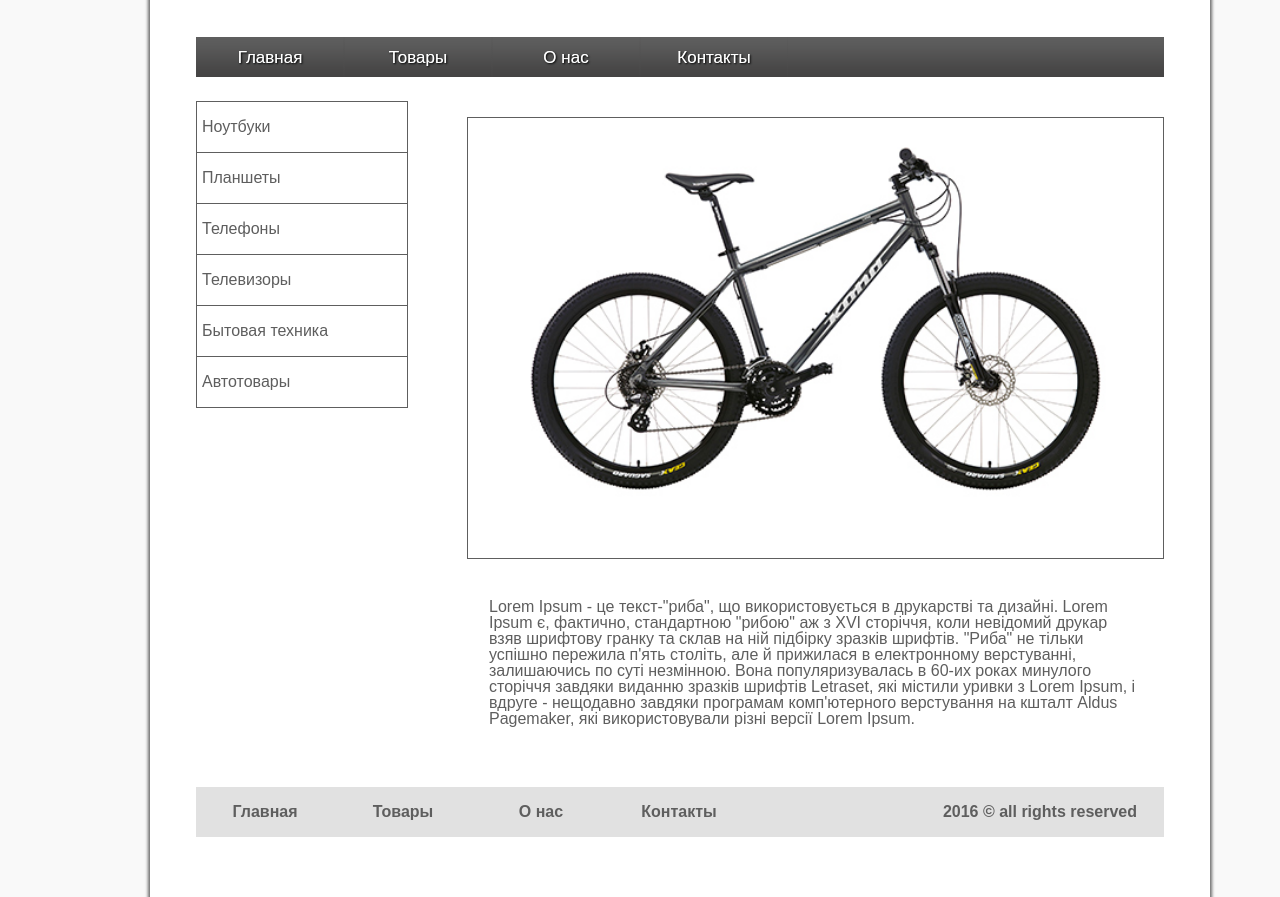
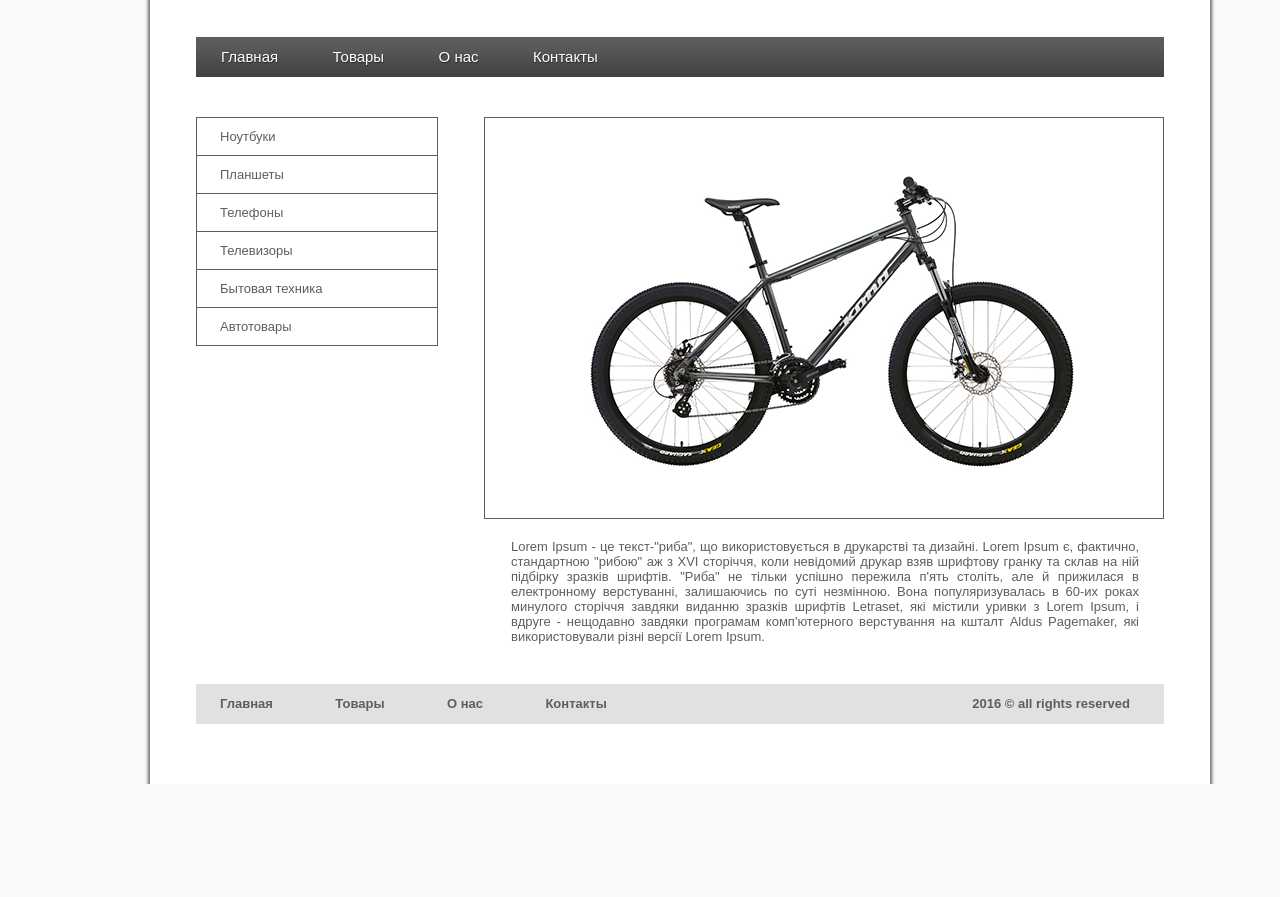
Before and after one commit to AlexNielsen/HomeWork-HTML-CSS, a plain HTML site: page 03_Homework 3/Index.html in a window 1280 px wide. Shown: the part 96-993 px from the top of the page. After the commit the page ends 880 px from the top, so only its background shows below. Drawn offline with Linux system fonts and the light colour scheme.

Commit message:
hw3 significant fix

```diff
--- a/03_Homework 3/CSS/Style.css
+++ b/03_Homework 3/CSS/Style.css
@@ -1,3 +1,7 @@
+* {
+  font-family: arial, sans-serif;
+}
+
 body {
   background-color: #f9f9f9;
   width: 1366px;
@@ -22,148 +26,103 @@ body {
 
 header {
   background: #5e5e5e url("../img/panel-gradient.png") repeat-x;
-  display: block;
-  width: auto;
-  height: 40px;
-  margin-top: 40px;
-  margin-left: 46px;
-  margin-right: 46px;
-}
-
-ul {
-  list-style: none;
-  padding-left: 0px;
-}
-
-.menu-top {
-  margin-top: auto;
-  margin-bottom: auto;
-  width: inherit;
-  height: 40px;
+  margin: 40px 46px auto 46px;
 }
 
 .top-bar {
-  display: table-cell;
-  vertical-align: middle;
-  width: 8em;
-  height: 30px;
-  margin-right: 10px;
-  padding: 5px;
-  text-decoration: none;
-  font-size: 17px;
+  display: inline-block;
+  line-height: 40px;
+  padding: 0 24px 0 24px;
+  font-size: 15px;
   color: #ffffff;
-  font-family: sans-serif;
-  text-align: center;
-  border-right: 1px solid;
-  border-left: 1px solid;
-  -webkit-border-image: -webkit-linear-gradient(#5e5e5e, #444343) 1 100%;
-  -o-border-image: -o-linear-gradient(#5e5e5e, #444343) 1 100%;
-  border-image: linear-gradient(#5e5e5e, #444343) 1 100%;
-/*border-image-source: url("../img/panel-gradient.png") no-repeat;*/
-  text-shadow: 1px 1px 2px black, 0 0;
+  text-shadow: 0.5px 0.866px 1px rgba(0, 0, 0, 0.5);
+  font-weight: 100;
+  border-right: 1px solid transparent;
+  border-left: 1px solid transparent;
 }
 
 .top-bar:hover {
   background-color: #353535;
   border-left: 1px #838383 solid;
   border-right: 1px #838383 solid;
-  border-image: none;
-  height: 30px;
+}
+
+.side-menu {
+  float: left;
+  margin: 40px 46px auto 46px;
+}
+
+.sidebar {
+  width: 240px;
+  line-height: 37px;
+  font-size: 13px;
+  font-weight: normal;
+  text-indent: 23px;
+  transition: .5s;
+  border-top: 1px #5e5e5e solid;
+  border-left: 1px #5e5e5e solid;
+  border-right: 1px #5e5e5e solid;
+  color: #5e5e5e;
+}
+
+.sidebar:last-child {
+  border-bottom: 1px #5e5e5e solid;
+}
+
+.sidebar:hover {
+  text-indent: 36px;
+  transition: .5s;
+  color: #2c2c2c;
+  background-color: #f9f9f9;
+}
+
+.content {
+  width: 678px;
+  height: 400px;
+  margin: 40px 46px 20px auto;
+  border: 1px #5e5e5e solid;
+}
+
+.img {
+  position: absolute;
+  margin: 50px 97px 50px 97px;
+}
+
+.article {
+  width: 628px;
+  margin: 20px 46px 40px auto;
+  padding: 0 25px 0 25px;
+  font-size: 13px;
+  line-height: normal;
+  text-align: justify;
+  color: #5e5e5e;
+}
+
+footer {
+  margin-left: 46px;
+  margin-right: 46px;
+  background-color: #e1e1e1;
+}
+
+.bottom-bar {
+  display: inline-block;
+  line-height: 40px;
+  margin-right: 10px;
+  padding: 0 24px 0 24px;
+  font-size: 13px;
+  font-weight: bold;
+  color: #5e5e5e;
 }
 
 .bottom-bar:hover {
   text-decoration: underline;
 }
 
-.sidebar:hover {
-  color: #2c2c2c;
-  background-color: #f9f9f9;
-  text-indent: 25px;
-  transition: .5s;
+.bottom-bar:last-child {
+  float: right;
+  text-align: right;
 }
 
-.side_menu {
-  float: left;
-  margin-top: 24px;
-  margin-left: 46px;
-  margin-right: 46px;
+.bottom-bar:last-child:hover {
+  text-decoration: none;
 }
-
-.sidebar {
-  width: 200px;
-  font-size: 16px;
-  padding: 5px;
-  font-weight: normal;
-  color: #5e5e5e;
-  font-family: sans-serif;
-  border-top: 1px #5e5e5e solid;
-  border-left: 1px #5e5e5e solid;
-  border-right: 1px #5e5e5e solid;
-  line-height: 40px;
-  vertical-align: middle;
-  transition: .5s;
-}
-
-.sidebar:last-child { /*Есть ли более удобный способ сделать так, чтоб границы элеметов в этой таблице не накладывались друг на друга (top и bottom образуют общую границу в 2px)*/
-  border-bottom: 1px #5e5e5e solid;
-}
-
-.content {
-  width: 655px;
-  height: 400px;
-  margin-right: 46px;
-  margin-left: auto;
-  margin-top: 40px;
-  margin-bottom: 20px;
-  border: 1px #5e5e5e solid;
-  padding: 20px;
-  overflow: hidden;
-  position: relative;
-}
-
-.img {  /*Опять же не нашел нормального способа отцентровать изображение, ну и так как пиксельная точность пока не требуется - сделал размер %*/
-  position: relative;
-  display: block;
-  width: 90%;
-  height: 90%;
-  margin: 0 auto;
-}
-
-.article {
-  width: 655px;
-  margin-right: 46px;
-  margin-left: auto;
-  font-size: 16px;
-  font-weight: normal;
-  color: #5e5e5e;
-  font-family: sans-serif;
-  padding: 20px;
-  margin-top: 20px;
-  margin-bottom: 40px;
-}
-
-footer {
-  width: auto;
-  background-color: #e1e1e1;
-  margin-left: 46px;
-  margin-right: 46px;
-}
-
-.bottom-bar {
-  display: table-cell;
-  vertical-align: middle;
-  text-align: center;
-  width: 8em;
-  height: 40px;
-  font-size: 16px;
-  font-weight: bold;
-  margin-right: 10px;
-  padding: 5px;
-  color: #5e5e5e;
-  font-family: sans-serif;
-}
-
-.bottom-bar:last-child { /*Так понимаю, что это нужно сделать было по-другому, но способа не нашел и похоже сейчас помру от усталости*/
-  width: 24em;
-  text-align: right;
-}
--- a/03_Homework 3/CSS/reset.css
+++ b/03_Homework 3/CSS/reset.css
@@ -15,7 +15,6 @@ time, mark, audio, video {
 	padding: 0;
 	border: 0;
 	font-size: 100%;
-	font: inherit;
 	vertical-align: baseline;
 }
 /* HTML5 display-role reset for older browsers */
--- a/03_Homework 3/Index.html
+++ b/03_Homework 3/Index.html
@@ -3,21 +3,23 @@
   <head>
     <meta charset="utf-8">
     <link rel="stylesheet" href="css/reset.css">
-    <link rel="stylesheet" href="css/style.css">
+    <link rel="stylesheet" href="css/Style.css">
     <title>Fitness</title>
   </head>
+
   <body>
     <div id="wrapper">
       <div class="box-logo"><img src="img/logo.png" alt="Тут лого"></div>
         <header>
-  <div class="menu-top">
-    <a class="top-bar">Главная</a>
-    <a class="top-bar">Товары</a>
-    <a class="top-bar">О нас</a>
-    <a class="top-bar">Контакты</a>
-  </div>
+          <ul>
+            <li class="top-bar"><a>Главная</a></li>
+            <li class="top-bar"><a>Товары</a></li>
+            <li class="top-bar"><a>О нас</a></li>
+            <li class="top-bar"><a>Контакты</a></li>
+          </ul>
         </header>
-<div class="side_menu">
+
+    <div class="side-menu">
       <ul>
         <li class="sidebar">Ноутбуки</li>
         <li class="sidebar">Планшеты</li>
@@ -27,14 +29,17 @@
         <li class="sidebar">Автотовары</li>
       </ul>
     </div>
+
     <div class="content">
       <div class="inner-content>">
         <img class="img" src="img/Bike.png" alt="Тут велик"/>
       </div>
     </div>
+
     <div class="article">
 Lorem Ipsum - це текст-"риба", що використовується в друкарстві та дизайні. Lorem Ipsum є, фактично, стандартною "рибою" аж з XVI сторіччя, коли невідомий друкар взяв шрифтову гранку та склав на ній підбірку зразків шрифтів. "Риба" не тільки успішно пережила п'ять століть, але й прижилася в електронному верстуванні, залишаючись по суті незмінною. Вона популяризувалась в 60-их роках минулого сторіччя завдяки виданню зразків шрифтів Letraset, які містили уривки з Lorem Ipsum, і вдруге - нещодавно завдяки програмам комп'ютерного верстування на кшталт Aldus Pagemaker, які використовували різні версії Lorem Ipsum.
     </div>
+
     <footer>
       <ul>
         <li class="bottom-bar">Главная</li>
@@ -46,4 +51,5 @@ Lorem Ipsum - це текст-"риба", що використовується
     </footer>
     </div>
   </body>
+
 </html>
```
Lines whose indentation alone changed are shown as unchanged.
